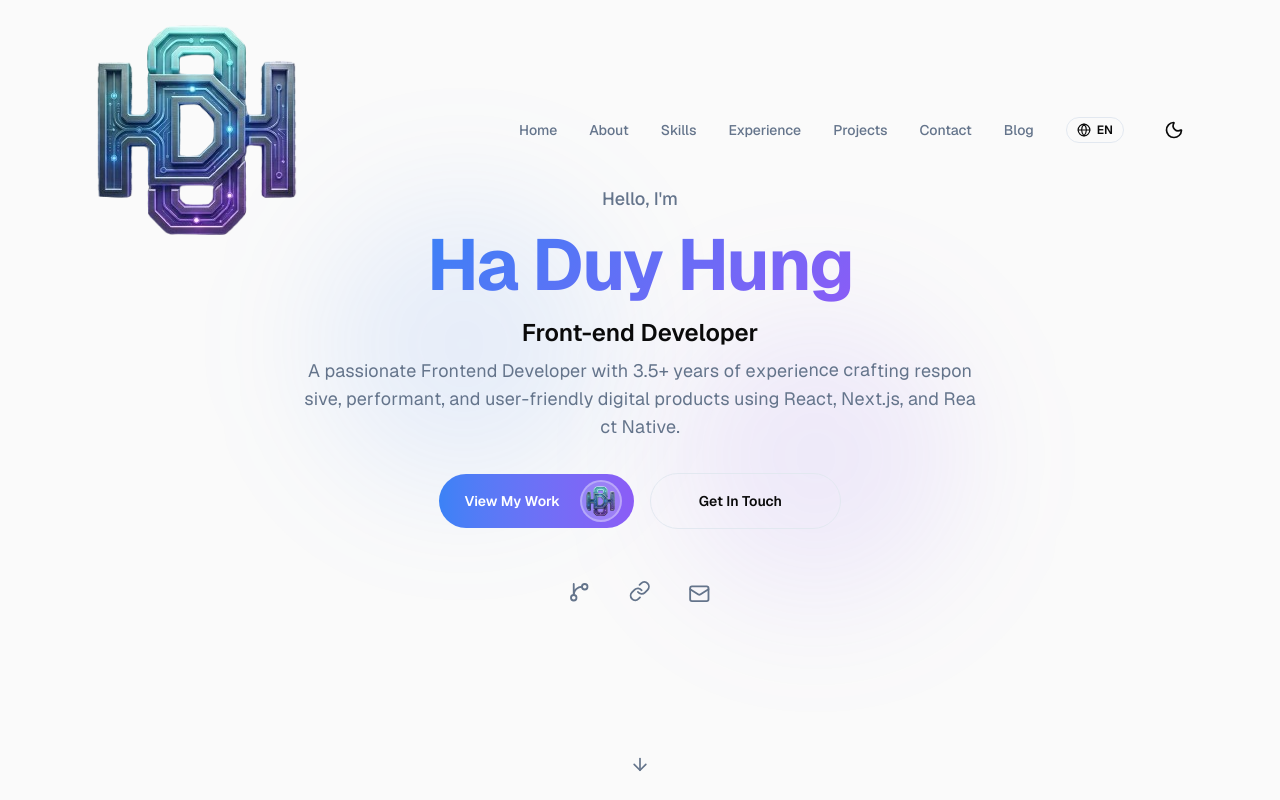
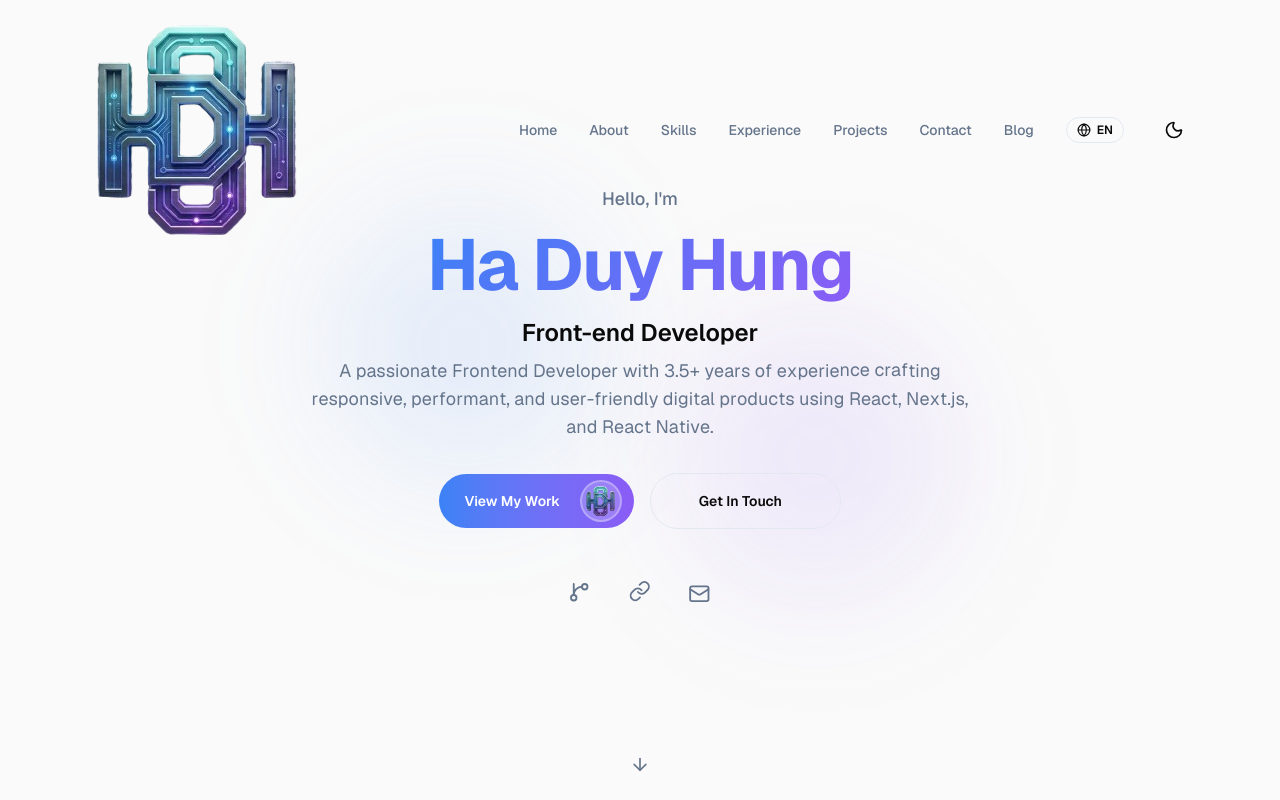
Before and after one commit to haduyhung/my-portfolio, a Next.js app: page /en in a window 1280 px wide. Shown: the top 800 px of the page. Built offline with nearby package versions, Linux system fonts and the light colour scheme.

Commit message:
fix: prevent word-break in wave text and fix TypeScript error

```diff
--- a/app/components/ui/wave-text.tsx
+++ b/app/components/ui/wave-text.tsx
@@ -1,13 +1,12 @@
 "use client";
 
 import { useEffect, useRef, useState, useCallback } from "react";
-import { motion, useAnimation } from "framer-motion";
 
 interface WaveTextProps {
   text: string;
   className?: string;
-  interval?: number; // ms between waves
-  waveWidth?: number; // how many chars lift at once
+  interval?: number;
+  waveWidth?: number;
 }
 
 export function WaveText({
@@ -17,7 +16,7 @@ export function WaveText({
   waveWidth = 3,
 }: WaveTextProps) {
   const [activeWave, setActiveWave] = useState<number>(-1);
-  const timeoutRef = useRef<ReturnType<typeof setTimeout>>();
+  const timeoutRef = useRef<ReturnType<typeof setTimeout>>(undefined);
 
   const runWave = useCallback(() => {
     let pos = 0;
@@ -50,23 +49,33 @@ export function WaveText({
     };
   }, [interval, runWave]);
 
+  const words = text.split(" ");
+  let charIndex = 0;
+
   return (
-    <span className={className}>
-      {text.split("").map((char, i) => {
-        const distFromWave = Math.abs(i - activeWave);
-        const isLifted = activeWave >= 0 && distFromWave < waveWidth;
+    <span className={className} style={{ wordBreak: "break-word" }}>
+      {words.map((word, wi) => {
+        const startIndex = charIndex;
+        charIndex += word.length + 1;
+
+        return (
+          <span key={wi}>
+            <span style={{ whiteSpace: "nowrap" }}>
+              {word.split("").map((char, ci) => {
+                const gi = startIndex + ci;
+                const dist = Math.abs(gi - activeWave);
+                const isLifted = activeWave >= 0 && dist < waveWidth;
                 const lift = isLifted
-          ? Math.cos((distFromWave / waveWidth) * (Math.PI / 2)) * -3
+                  ? Math.cos((dist / waveWidth) * (Math.PI / 2)) * -3
                   : 0;
 
                 return (
                   <span
-            key={i}
+                    key={ci}
                     style={{
                       display: "inline-block",
                       transform: `translateY(${lift}px)`,
                       transition: "transform 0.25s ease-out",
-              whiteSpace: char === " " ? "pre" : undefined,
                     }}
                   >
                     {char}
@@ -74,5 +83,10 @@ export function WaveText({
                 );
               })}
             </span>
+            {wi < words.length - 1 && " "}
+          </span>
+        );
+      })}
+    </span>
   );
 }
```
Lines whose indentation alone changed are shown as unchanged.
